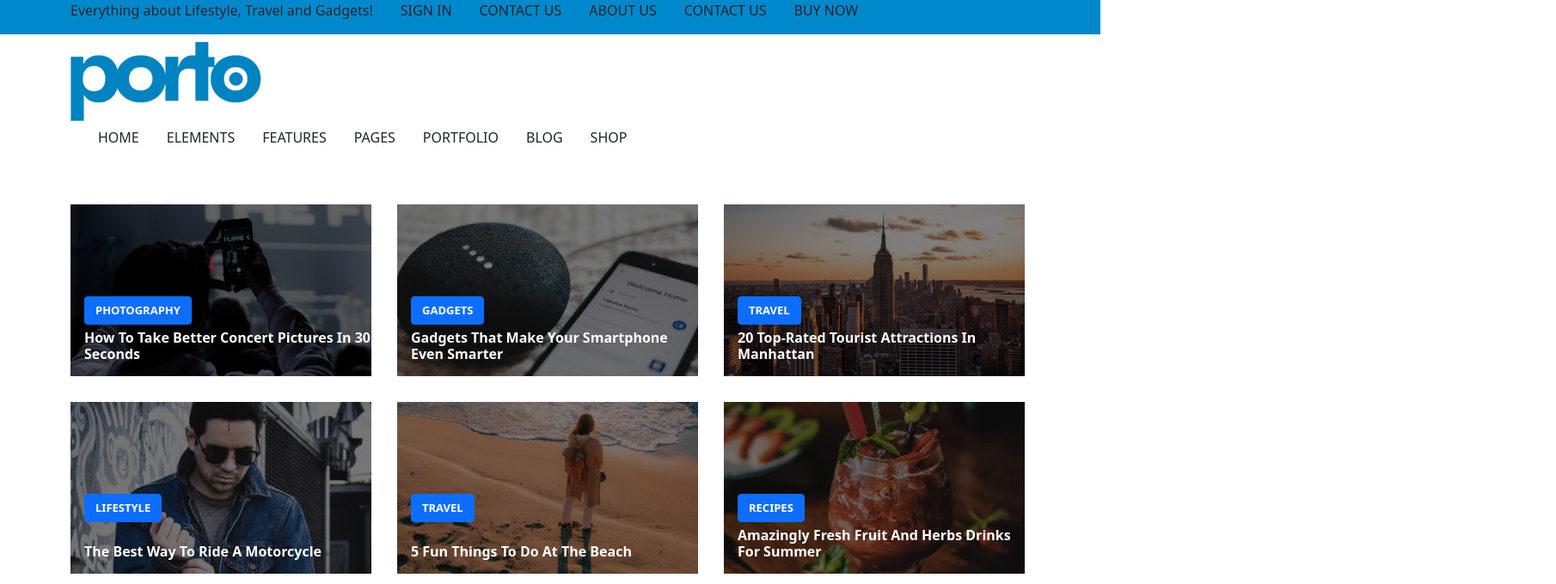
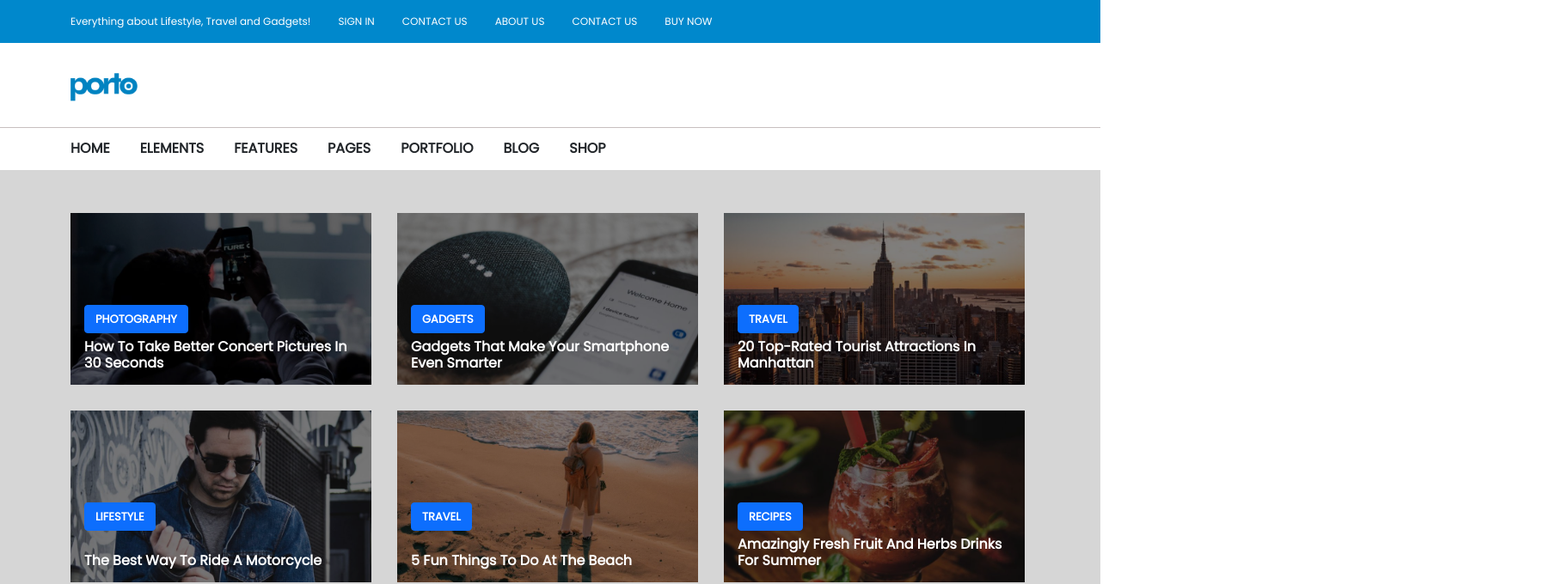
Before and after one commit to ClaudiaLanzoni/proj-html-vuejs, a Vue app: page / in a window 1280 px wide. Shown: the top 680 px of the page at 86% size, 1810 px wide, since content can reach past the window. Built offline with nearby package versions, Linux system fonts and the light colour scheme.

Commit message:
header layout, footer font-size adjustment

```diff
--- a/package.json
+++ b/package.json
@@ -8,6 +8,7 @@
     "lint": "vue-cli-service lint"
   },
   "dependencies": {
+    "@fortawesome/fontawesome-free": "^5.15.4",
     "bootstrap": "^5.1.2",
     "core-js": "^3.6.5",
     "vue": "^2.6.11"
--- a/src/App.vue
+++ b/src/App.vue
@@ -26,6 +26,12 @@ export default {
 @import'~bootstrap/scss/bootstrap';
 @import "./style/variables.scss";
 
+#app {
+
+
+  font-family: $bodyFont;
+
+
 .h6_style {
       font-weight: bold;
       text-transform: uppercase;
@@ -42,9 +48,8 @@ export default {
     margin-left: 5px;
     border-radius: 5px;
 }
-/*
-#app {
-  background-color: white;
+
+
 }
-*/
+
 </style>
--- a/src/components/CardJumbotron.vue
+++ b/src/components/CardJumbotron.vue
@@ -65,5 +65,6 @@ export default {
         color: $whiteColor;
         font-weight: bold;
         text-transform: capitalize;
+        padding-right: 5px;
     }
 </style>
--- a/src/components/CardPost.vue
+++ b/src/components/CardPost.vue
@@ -1,7 +1,6 @@
 <template>
     <div class="post_container mb-5">
         <img class="img-fluid mb-3" :src="post.img" alt="post image">
-
 
         <!--pagina calendario-->
         <div>
--- a/src/components/CardPostTravel.vue
+++ b/src/components/CardPostTravel.vue
@@ -1,15 +1,20 @@
 <template>
-    <div>
-
+    <div class="size_container">
+        <!--
+        <span class="small_container_img">
+            <img class="img-fluid" :src="smallimg.img" alt="blog small image">
+        </span>-->
     </div>
 </template>
 
 <script>
 export default {
     name : 'CardPostTravel',
-    props : '',
+    props : ['smallimg'],
     data : function () {
         return {
+
+
 
         }
     }
@@ -19,4 +24,21 @@ export default {
 <style scoped lang="scss">
 @import "../style/variables.scss";
 
+.size_container {
+    width: 150px;
+    height: 100px;
+}
+
+.small_container_img {
+
+    img {
+    width: 50px;
+    height: 50px;
+    display: inline-block;
+
+}
+}
+
+
+
 </style>
--- a/src/components/FooterBlogReturn.vue
+++ b/src/components/FooterBlogReturn.vue
@@ -1,5 +1,5 @@
 <template>
-  <div>
+  <div class="footer_return_wrap">
       <div class="row">
 
         <!-- About section -->
@@ -14,7 +14,7 @@
         </div>
 
         <!-- Recent posts section -->
-        <div class="col-3">
+        <div class="col-4">
             <h6 class="h6_style">Recent posts</h6>
 
             <img class="my_br mb-3" src="../assets/images/img/our-office-4-square.jpg" alt="office image">
@@ -33,7 +33,7 @@
         </div>
 
         <!-- Recent comments section -->
-        <div class="col-3">
+        <div class="col-2">
 
             <h6 class="h6_style">Recent comments</h6>
 
@@ -54,7 +54,7 @@
 
             <div class="tags_container"
                 v-for="(element, index) in categoriesList" :key="index">
-                <div class="tag_btn fw-bold text-center">{{element.categoryName}}</div>
+                <div class="tag_btn cat_tag fw-bold text-center">{{element.categoryName}}</div>
             </div>
 
 
@@ -118,9 +118,9 @@ export default {
 <style scoped lang="scss">
 @import "../style/variables.scss";
 
-    p {
-        font-size: 10px;
-    }
+.footer_return_wrap {
+    font-size: 10px;
+}
 
  .my_br {
     border-radius: 50%;
@@ -132,13 +132,14 @@ export default {
     display: inline-block;
     margin-left: 10px;
 
-    div {
-        font-size: 9px;
-    }
  }
 
  .tags_container {
-     display: inline-block;
+    display: inline-block;
+ }
+
+ .cat_tag {
+    margin-bottom: 5px;
  }
 
 </style>
--- a/src/components/Header.vue
+++ b/src/components/Header.vue
@@ -4,35 +4,46 @@
         <!-- Common blog specifications menu section-->
         <div class="blog_specifications_nav_wrap">
             <div class="container">
-                <section>
+                <div class="row">
+                    <div class="col-12">
                         <nav>
-                        <p>Everything about Lifestyle, Travel and Gadgets!</p>
+                            <p class="text-white">Everything about Lifestyle, Travel and Gadgets!</p>
 
                             <ul v-for="(element, index) in blog_specification_nav" :key="index">
-                            <li>{{element}}</li>
+                                <li class="text-white">{{element.command}}</li>
                             </ul>
                         </nav>
-
-                </section>
+                    </div>
+                </div>
             </div>
         </div>
 
         <!-- Blog logo section -->
         <div class="container">
-
-            <section>
+            <div class="row">
+                <div class="col-12 mb-5">
+                    <div class="header_logo_section">
                         <img src="../assets/images/img/logo-default-slim.png" alt="Porto logo">
-            </section>
+                    </div>
+                </div>
+            </div>
+         </div>
 
         <!-- Blog interaction menu section  -->
-            <section>
+        <div class="menu_wrap">
             <nav>
-                    <ul v-for="(element, index) in blog_interaction_nav" :key="index">
-                        <li>{{element}}</li>
-                    </ul>
+                <div class="container">
+                    <div class="row">
+                        <div class="col-12">
+                            <div class="d-inline" v-for="(element, index) in blog_interaction_nav" :key="index">
+                                <h6 class="h6_style">{{element.link}}</h6>
+                            </div>
+                        </div>
+                    </div>
+                </div>
             </nav>
-            </section>
         </div>
+
     </header>
 
 
@@ -46,8 +57,47 @@ export default {
     },
     data : function () {
         return {
-        blog_specification_nav: ['sign in', 'contact us', 'about us', 'contact us', 'buy now'],
-        blog_interaction_nav : ['home', 'elements', 'features', 'pages', 'portfolio', 'blog', 'shop']
+            blog_specification_nav: [
+            {
+                command : 'sign in'
+            },
+            {
+                command : 'contact us'
+            },
+            {
+                command : 'about us'
+            },
+            {
+                command : 'contact us'
+            },
+            {
+                command : 'buy now'
+            }
+            ],
+
+            blog_interaction_nav : [
+            {
+                link : 'home'
+            },
+            {
+                link : 'elements'
+            },
+            {
+                link : 'features'
+            },
+            {
+                link : 'pages'
+            },
+            {
+                link : 'portfolio'
+            },
+            {
+                link : 'blog',
+            },
+            {
+                link : 'shop'
+            }
+            ]
         }
     }
 }
@@ -57,7 +107,7 @@ export default {
 @import "../style/variables.scss";
 
     header {
-        margin-bottom: 50px
+        font-size: 12px;
     }
 
     ul {
@@ -72,5 +122,31 @@ export default {
 
     .blog_specifications_nav_wrap {
         background-color: $headerBg;
+        height: 50px;
+        line-height: 50px;
+    }
+
+    h6 {
+        display: inline-block;
+        margin-right: 35px;
+
+        &:hover {
+            color: $headerBg;
+        }
+    }
+
+    .header_logo_section {
+        height: 50px;
+        line-height: 100px;
+
+        img {
+            width: 7%;
+        }
+    }
+
+    .menu_wrap {
+        height: 50px;
+        line-height: 50px;
+        border-top: 1px solid rgb(199, 191, 191);
     }
 </style>
--- a/src/components/Main.vue
+++ b/src/components/Main.vue
@@ -1,12 +1,16 @@
 <template>
     <main>
-      <div class="container">
+      <div class="jumbotron_container mb-5">
+        <div class="container">
         <!-- Jumbotron section with topic-based content cards -->
             <div class="row">
               <CardJumbotron class="col-4 d-flex justify-content-between"
               v-for="(element, index) in topicCard" :key="index" :topic="element"/>
-          </div>
+            </div>
+        </div>
+      </div>
 
+      <div class="container">
         <!-- Posts collection section -->
           <div class="row mb-5">
             <!-- Popular posts section -->
@@ -50,7 +54,8 @@
               </div>
             </div>
           </div>
-      </div>
+        </div>
+
 
       <!-- Blog's topics button section-->
       <div class="topic_btn_wrap mb-5">
@@ -74,8 +79,8 @@
           <CardPost class="col-8"
           v-for="(element, index) in postsCard" :key="index" :post="element"/>
 
-          <CardPostTravel />
-
+          <CardPostTravel
+          v-for="(element, index) in imgCollection" :key="index" :smallimg="element"/>
 
           <AsideSocialMedia class="col-2"/>
         </div>
@@ -233,7 +238,31 @@ export default {
           img : require('../assets/images/img/blog-58 (1).jpg'),
           postTitle : 'Top Camper Trailer Towing Tips'
         },
+        {
+          img : require('../assets/images/img/blog-58 (1).jpg'),
+          postTitle : '10 Best Travel Tips After 5 Years Travelling The World'
+        }
+      ],
 
+      imgCollection : [
+      {
+          img : require('../assets/images/img/blog-29.jpg'),
+      },
+      {
+          img : require('../assets/images/img/blog-16.jpg'),
+      },
+      {
+          img : require('../assets/images/img/blog-20.jpg'),
+      },
+      {
+          img : require('../assets/images/img/blog-23.jpg'),
+      },
+      {
+          img : require('../assets/images/img/blog-29.jpg'),
+      },
+      {
+          img : require('../assets/images/img/blog-40.jpg'),
+      },
       ]
   }
 }
@@ -317,4 +346,9 @@ export default {
     .topic_btn {
       display: inline-block;
     }
+
+    .jumbotron_container {
+      padding: 50px 0 20px 0;
+      background-color: $jumbotronBg;
+    }
 </style>
--- a/src/style/variables.scss
+++ b/src/style/variables.scss
@@ -1,9 +1,17 @@
+@import url('https://fonts.googleapis.com/css2?family=Poppins&display=swap');
+
+$bodyFont : 'Poppins';
+
 //colors variables
 
 $whiteColor : white;
 $blackColor : black;
 
+//Header colors
 $headerBg : #0088CC;
+
+//Main colors
+$jumbotronBg : #D6D6D6;
 
 //Footer colors
 $upperFooterBg : #212529;
```
Also changed, not shown: 1 other file (tests, documents, lock files or other folders). Lines whose indentation alone changed are shown as unchanged.
